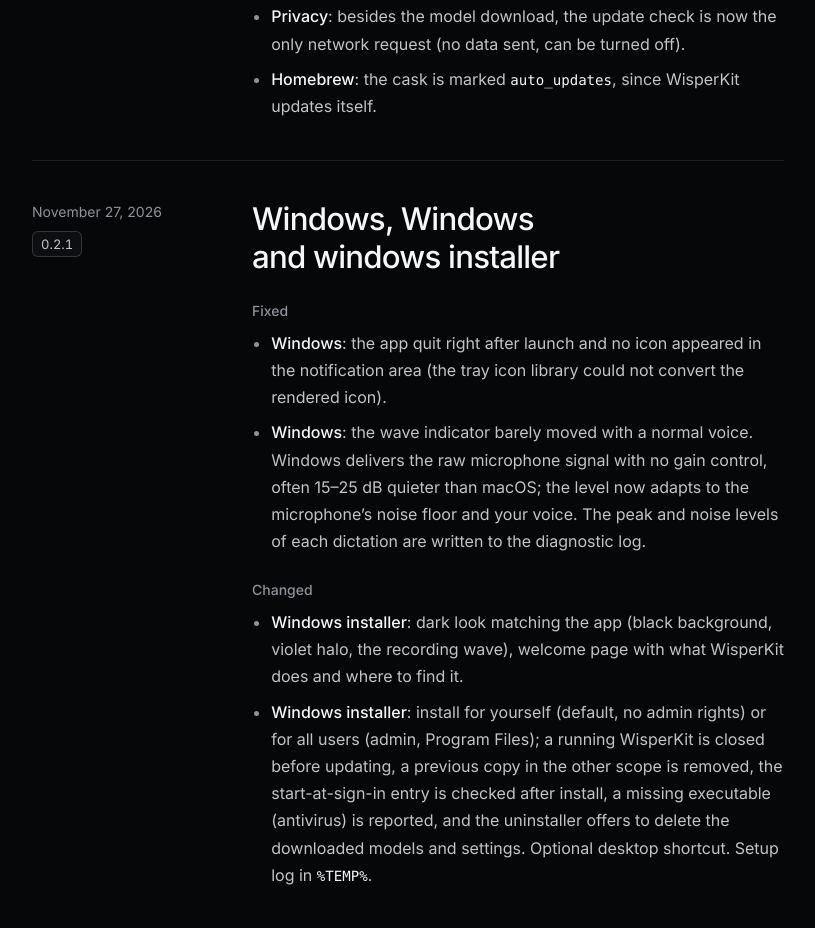
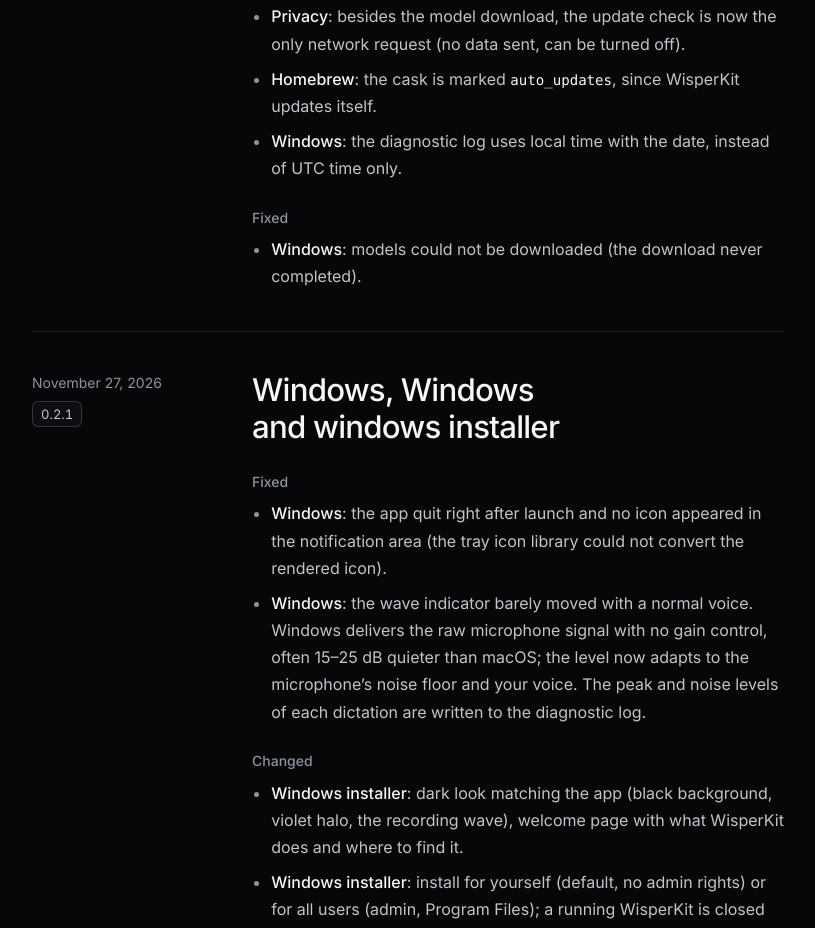
Before and after one commit to eldriic/WisperKit, a plain HTML site: page site/changelog.html in a window 1280 px wide. Shown: the part 916-1844 px from the top of the page, without its empty margins (232-1047 px from the left). Drawn offline with Linux system fonts and the light colour scheme.

Commit message:
Changelog 0.3.0 : correctifs Windows

```diff
--- a/site/changelog.html
+++ b/site/changelog.html
@@ -53,6 +53,11 @@
           <ul>
             <li><strong>Privacy</strong>: besides the model download, the update check is now the only network request (no data sent, can be turned off).</li>
             <li><strong>Homebrew</strong>: the cask is marked <code>auto_updates</code>, since WisperKit updates itself.</li>
+            <li><strong>Windows</strong>: the diagnostic log uses local time with the date, instead of UTC time only.</li>
+          </ul>
+          <h3>Fixed</h3>
+          <ul>
+            <li><strong>Windows</strong>: models could not be downloaded (the download never completed).</li>
           </ul>
         </div>
       </article>
```
Also changed, not shown: 1 other file.
